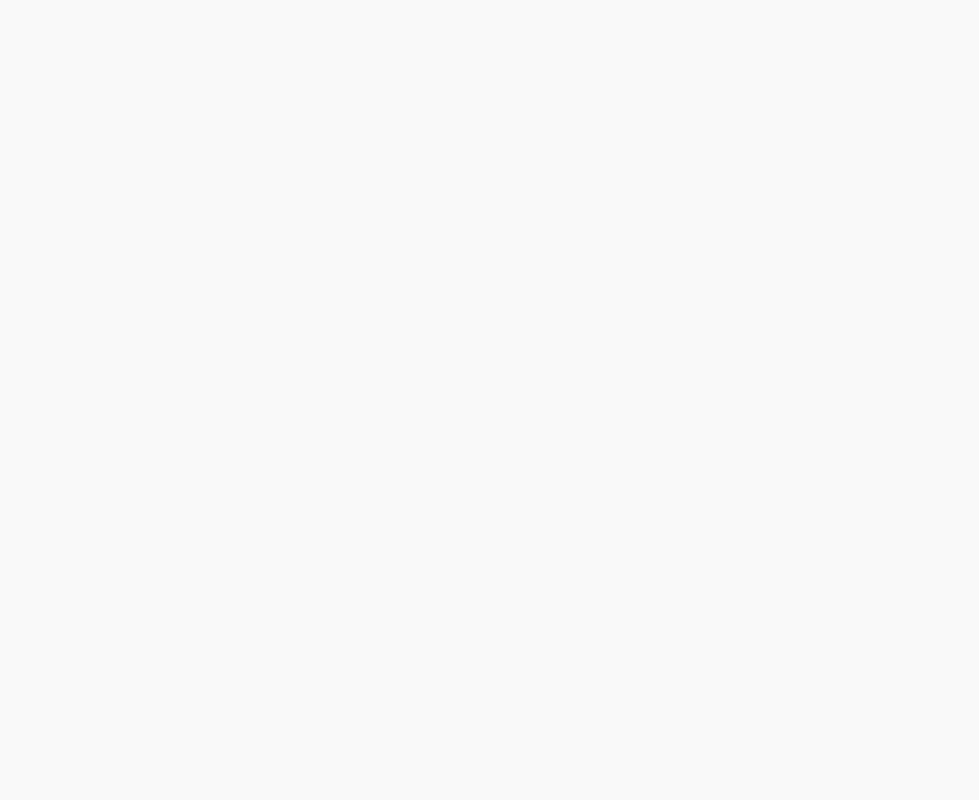
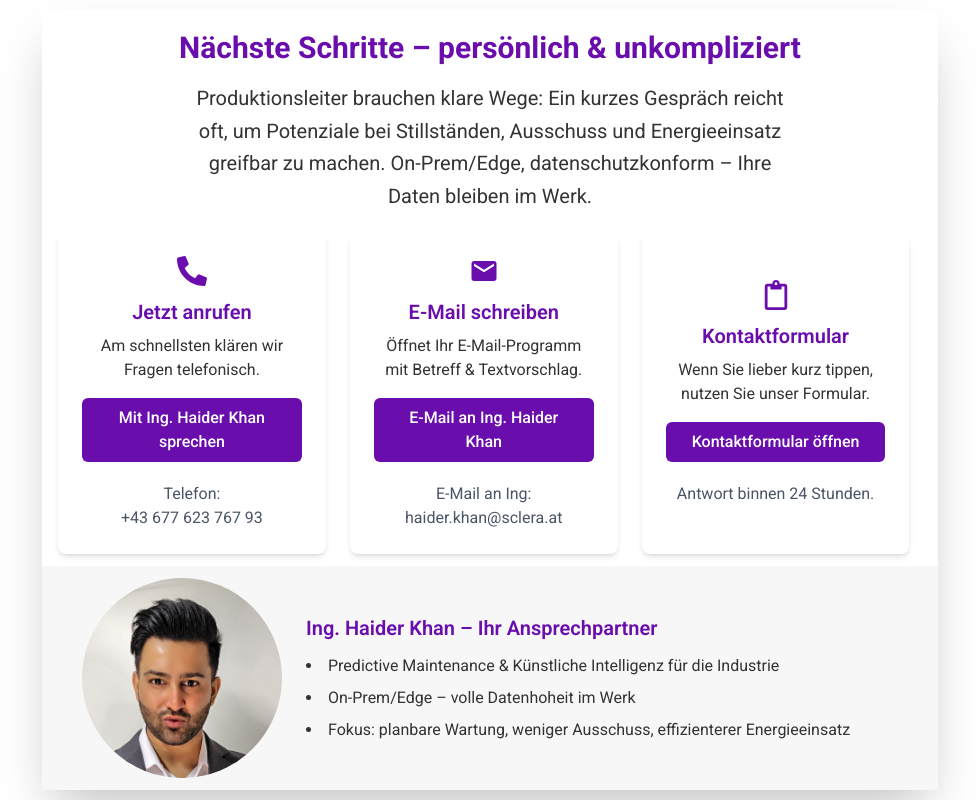
Before and after one commit to hafizahteshamali/PM_Roi_Calculator, a React (Vite) app in the folder Frontend/: page /roi-calculator/next-steps in a window 1280 px wide. Before the commit this address had no page. Shown: the whole page, without its empty margins (150-1129 px from the left). Built offline with nearby package versions, Linux system fonts and the light colour scheme.

Commit message:
contact page

```diff
--- a/Frontend/src/assets/ConstantData.jsx
+++ b/Frontend/src/assets/ConstantData.jsx
@@ -1,101 +1,139 @@
+import { FaPhoneAlt, FaRegClipboard } from "react-icons/fa";
+import { MdEmail } from "react-icons/md";
+
 export const InputStateData = {
   heading: "Wie hoch sind Ihre echten Stillstandskosten?",
   subtitle: "Finden Sie es in weniger als einer Minute heraus.",
   bullets: [
     {
       icon: "/roi-calculator/assets/images/subway_tick.svg",
-            text: "Welche Anlage eignet sich am besten für einen Pilotstart?"
+      text: "Welche Anlage eignet sich am besten für einen Pilotstart?",
     },
     {
       icon: "/roi-calculator/assets/images/subway_tick.svg",
-            text: "Wie viel kosten ungeplante Ausfälle wirklich?"
+      text: "Wie viel kosten ungeplante Ausfälle wirklich?",
     },
     {
       icon: "/roi-calculator/assets/images/subway_tick.svg",
-            text: "Wie schnell rechnet sich Predictive Maintenance bei Ihnen?"
+      text: "Wie schnell rechnet sich Predictive Maintenance bei Ihnen?",
     },
   ],
-    subtitle2: "Sie erhalten keinen Sales-Call, sondern eine maßgeschneiderte Strategie.",
+  subtitle2:
+    "Sie erhalten keinen Sales-Call, sondern eine maßgeschneiderte Strategie.",
   btnText: "Jetzt kostenlosen Pilot-Check starten",
   caseStudyIcon: "/roi-calculator/assets/images/wave.png",
   caseStudyText: "Ich möchte erst eine Case Study sehen",
-    caseStudyLink: "/input_state"
-}
+  caseStudyLink: "/input_state",
+};
 
 export const industries = [
   {
     icon: "/roi-calculator/assets/images/icon-park_delivery.svg",
     c_name: "Automobil & Zulieferer",
-        hoverr: false
+    hoverr: false,
   },
   {
     icon: "/roi-calculator/assets/images/bottle.svg",
     c_name: "Kunststoff-verarbeitung",
-        hoverr: true
+    hoverr: true,
   },
   {
     icon: "/roi-calculator/assets/images/ion_fast-food-outline.svg",
     c_name: "Lebensmittel & Getränke",
-        hoverr: false
+    hoverr: false,
   },
   {
     icon: "/roi-calculator/assets/images/hugeicons_ai-chemistry-01.svg",
     c_name: "Pharma & Chemie",
-        hoverr: false
+    hoverr: false,
   },
   {
     icon: "/roi-calculator/assets/images/carbon_process.svg",
     c_name: "Metall-verarbeltung",
-        hoverr: false
+    hoverr: false,
   },
   {
     icon: "/roi-calculator/assets/images/streamline-ultimate_factory-building-1.svg",
     c_name: "Andere Branche",
-        hoverr: true
+    hoverr: true,
   },
-]
+];
 
 export const production_FlowData = [
   {
     text: "Eine einzelne Schlüsselmaschine",
     subtitle: "(Ein Saustall-stoppt alles)",
-        dark: true
+    dark: true,
   },
   {
     text: "Eine kleine Gruppe",
     subtitle: "(3-5 Maschinen)",
-        dark: false
+    dark: false,
   },
   {
     text: "Ein gesamter Bereich",
     subtitle: "(10+ Maschinen)",
-        dark: false
-    }
-]
+    dark: false,
+  },
+];
 
 export const pressureData = [
   {
-        imgIcon: "/roi-calculator/assets/images/noto_beaming-face-with-smiling-eyes.svg",
+    imgIcon:
+      "/roi-calculator/assets/images/noto_beaming-face-with-smiling-eyes.svg",
     text: "Glück gehabt!",
     subtitle: "Selten, vielleicht 1-2x pro Jahr",
-        value: ""
+    value: "",
   },
   {
     imgIcon: "/roi-calculator/assets/images/noto_confounded-face.svg",
     text: "Es nervt.",
     subtitle: "Etwa 1x pro Monat",
-        value: "single"
+    value: "single",
   },
   {
     imgIcon: "/roi-calculator/assets/images/noto_downcast-face-with-sweat.svg",
     text: "Dauerzustand",
     subtitle: "Mehrmals im Monat",
-        value: "group"
+    value: "group",
   },
   {
     imgIcon: "/roi-calculator/assets/images/noto_eight-pointed-star.svg",
     text: "Katastrophe",
     subtitle: "Wachenitich",
-        value: "area"
+    value: "area",
   },
-]
+];
+
+export const CompanyInfo = [
+  {
+    icon: <FaPhoneAlt className="text-[#6a0dad] text-3xl mx-auto mb-3" />,
+    heading: "Jetzt anrufen",
+    subtitle: "Am schnellsten klären wir Fragen telefonisch.",
+    btnText: "Mit Ing. Haider Khan sprechen",
+    contactText: "Telefon:",
+    contactValue: "+43 677 623 767 93",
+    btnColor: "#6a0dad",
+    btnHover: "#580b9a",
+  },
+  {
+    icon: <MdEmail className="text-[#6a0dad] text-3xl mx-auto mb-3" />,
+    heading: "E-Mail schreiben",
+    subtitle: "Öffnet Ihr E-Mail-Programm mit Betreff & Textvorschlag.",
+    btnText: "E-Mail an Ing. Haider Khan",
+    contactText: "E-Mail an Ing:",
+    contactValue: "haider.khan@sclera.at",
+    btnColor: "#6a0dad",
+    btnHover: "#580b9a",
+  },
+  {
+    icon: <FaRegClipboard className="text-[#6a0dad] text-3xl mx-auto mb-3" />,
+    heading: "Kontaktformular",
+    subtitle: "Wenn Sie lieber kurz tippen, nutzen Sie unser Formular.",
+    btnText: "Kontaktformular öffnen",
+    contactText: "",
+    contactValue: "Antwort binnen 24 Stunden.",
+    btnColor: "#6a0dad",
+    btnHover: "#580b9a",
+  },
+];
--- /dev/null
+++ b/Frontend/src/components/Card.jsx
@@ -0,0 +1,26 @@
+import React from "react";
+import { FaPhoneAlt } from "react-icons/fa";
+
+const Card = ({ data }) => {
+  const { icon, heading, subtitle, btnText, contactText, contactValue, btnColor, btnHover } = data;
+  return (
+    <div className="flex flex-col justify-center items-center w-full md:w-[45%] lg:w-[31%] shadow-md rounded-lg p-6 text-center bg-white">
+      {icon}
+      <h2 className="text-xl font-semibold text-[#6a0dad] mb-2">{heading}</h2>
+      <p className="text-[#333] mb-4">{subtitle}</p>
+      <button
+        className={`w-full text-white px-4 py-2 rounded-md font-medium block transition`}
+        style={{ backgroundColor: btnColor }}
+      >
+        {btnText}
+      </button>
+
+      <div className="mt-5 flex flex-col justify-center items-center w-full">
+        <p className="text-gray-600 text-[16px]">{contactText}</p>
+        <p className="text-gray-600 text-[16px]">{contactValue}</p>
+      </div>
+    </div>
+  );
+};
+
+export default Card;
--- /dev/null
+++ b/Frontend/src/pages/CallToAction.jsx
@@ -0,0 +1,61 @@
+import React from "react";
+import { CompanyInfo } from "../assets/ConstantData";
+import Card from "../components/Card";
+
+const CallToAction = () => {
+  return (
+    <div className="bg-white lg:h-screen lg:overflow-hidden flex flex-col justify-center items-center">
+      <div className="w-full lg:w-[70%] mx-auto shadow-2xl">
+        {/* Section 1 - Header */}
+        <div className="w-full mx-auto text-center px-4 py-5">
+          <h1 className="text-2xl md:text-3xl font-bold text-[#6a0dad] mb-4">
+            Nächste Schritte – persönlich & unkompliziert
+          </h1>
+          <p className="text-[#333] w-full lg:w-[70%] text-xl mx-auto leading-relaxed">
+            Produktionsleiter brauchen klare Wege: Ein kurzes Gespräch reicht
+            oft, um Potenziale bei Stillständen, Ausschuss und Energieeinsatz
+            greifbar zu machen. On-Prem/Edge, datenschutzkonform – Ihre Daten
+            bleiben im Werk.
+          </p>
+        </div>
+
+        {/* Section 2 - Cards (Flexbox) */}
+        <div className="max-w-5xl mx-auto flex flex-wrap justify-center md:justify-start gap-6 px-4 mb-3">
+          {CompanyInfo.map((item, index)=>{
+            return(
+                <Card key={index} data={item} />
+            )
+          })}
+        </div>
+
+        {/* Section 3 - Closing Box */}
+        <div className="bg-[#f7f7f7] py-3">
+          <div className="mx-auto flex flex-col md:flex-row items-center gap-6 px-4">
+            {/* Left Image Placeholder */}
+            <div className="rounded-full overflow-hidden" />
+                <img src="/roi-calculator/assets/images/owner-zma-solution.jpeg" className="h-[200px] w-[200px] object-contain rounded-full" alt="" />
+            {/* Right Content */}
+            <div>
+              <h3 className="text-xl font-semibold text-[#6a0dad] mb-3">
+                Ing. Haider Khan – Ihr Ansprechpartner
+              </h3>
+              <ul className="text-[#333] space-y-2 list-disc list-inside">
+                <li>
+                  Predictive Maintenance & Künstliche Intelligenz für die
+                  Industrie
+                </li>
+                <li>On-Prem/Edge – volle Datenhoheit im Werk</li>
+                <li>
+                  Fokus: planbare Wartung, weniger Ausschuss, effizienterer
+                  Energieeinsatz
+                </li>
+              </ul>
+            </div>
+          </div>
+        </div>
+      </div>
+    </div>
+  );
+};
+
+export default CallToAction;
--- a/Frontend/src/pages/InputState.jsx
+++ b/Frontend/src/pages/InputState.jsx
@@ -5,7 +5,7 @@ import {
   InputStateData,
   pressureData,
 } from "../assets/ConstantData";
-import { NavLink } from "react-router-dom";
+import { NavLink, useNavigate } from "react-router-dom";
 import { motion } from "framer-motion";
 
 const steps = [
@@ -98,6 +98,8 @@ const InputState = () => {
   const [criticalMachines, setCriticalMachines] = useState(null);
   const [pressure, setPressure] = useState(1);
   const [area, setArea] = useState("");
+
+  const navigate = useNavigate();
 
   // results
   const [costs, setCosts] = useState(0);
@@ -610,7 +612,7 @@ const InputState = () => {
                   animate={{ opacity: 1, scale: 1 }}
                   transition={{ delay: 1.3, duration: 0.6 }}
                 >
-                  <button className="bg-[#382A4D] hover:bg-purple-700 text-white px-6 sm:px-10 py-3 rounded-lg shadow-md font-medium text-sm sm:text-base">
+                  <button onClick={()=>navigate('/next-steps')} className="bg-[#382A4D] hover:bg-purple-700 text-white px-6 sm:px-10 py-3 rounded-lg shadow-md font-medium text-sm sm:text-base">
                     Ja, ich will meine kostenlose Strategie
                   </button>
                 </motion.div>
--- a/Frontend/src/routes/AppRoutes.jsx
+++ b/Frontend/src/routes/AppRoutes.jsx
@@ -2,11 +2,13 @@ import React from 'react'
 import { Route, Routes } from 'react-router-dom'
 import ROI from '../pages/ROI'
 import InputState from '../pages/InputState'
+import CallToAction from '../pages/CallToAction'
 
 const AppRoutes = () => {
   return (
     <Routes>
       <Route path='/' element={<InputState />} />
+      <Route path='/next-steps' element={<CallToAction />} />
     </Routes>
   )
 }
```
Also changed, not shown: Frontend/public/assets/images/owner-zma-solution.jpeg (added). Lines whose indentation alone changed are shown as unchanged.
